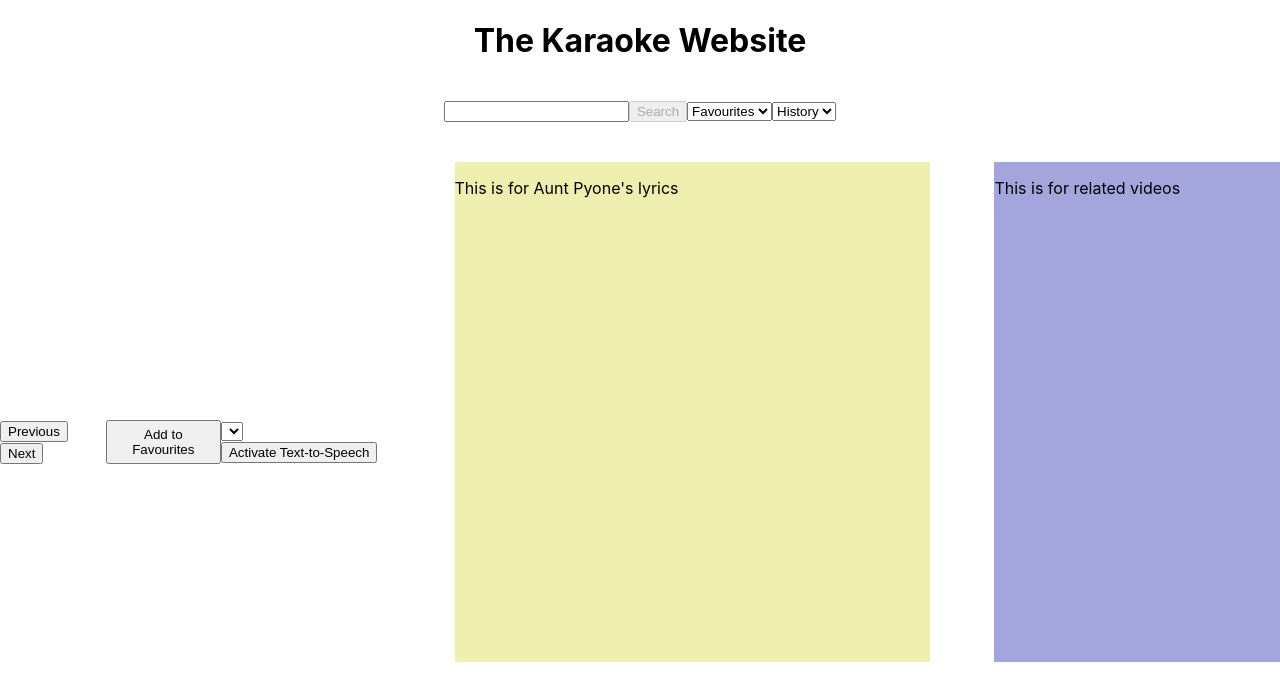
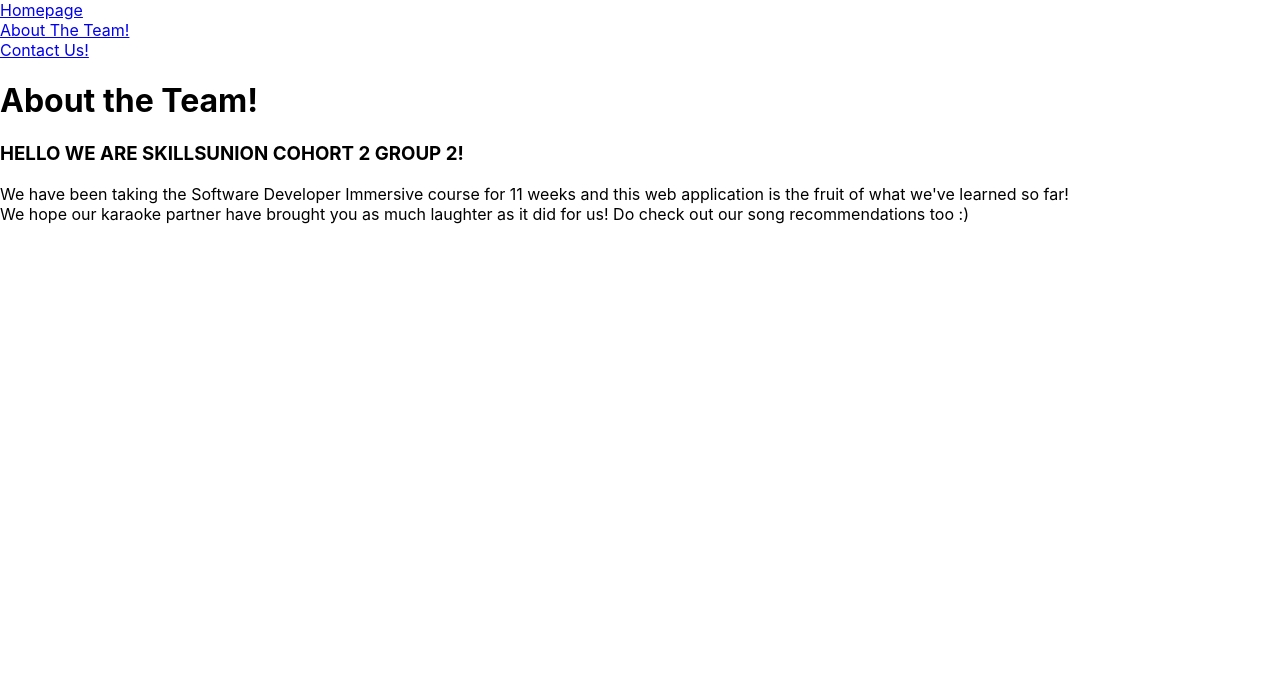
Before and after one commit to franpoh/groupproject1-karaoke, a React (Create React App) app in the folder project/: page /about-us in a window 1280 px wide. Shown: the top 700 px of the page. Built offline with nearby package versions, Linux system fonts and the light colour scheme.

Commit message:
Routing Commit
Routing added for Home, Contact Us, About Us. Main.js now displays SearchScreen fine.

Main.css also added but have not added any styling.

```diff
--- a/project/src/components/SearchScreen.js
+++ b/project/src/components/SearchScreen.js
@@ -1,12 +1,13 @@
 import React from "react";
 import "./SearchLayout.css";
-
+import { Routes, Route, Link } from "react-router-dom";
 import PrevNext from "./PrevNext.js";
 import updateList from "./list/UpdateList.js";
 import FavButton from "./list/FavButton.js";
 import Player from "./Player.js";
 import SelectList from "./list/SelectList.js";
 import HandleInput from "./HandleInput.js";
+import Main from "./routing/Main";
 
 class SearchScreen extends React.Component {
     constructor() {
@@ -94,6 +95,7 @@ class SearchScreen extends React.Component {
         const { history } = this.state;
 
         return (
+            <>
                 <div className="webpage">
                     <h1 id="header">The Karaoke Website</h1>
                     <div className="topnavbar">
@@ -150,6 +152,7 @@ class SearchScreen extends React.Component {
                         </div>
                     </div>
                 </div>
+            </>
         )
     }
 }
--- /dev/null
+++ b/project/src/components/routing/AboutUs.js
@@ -0,0 +1,21 @@
+import { Routes, Route, Link } from "react-router-dom";
+
+function AboutUs() {
+    return (
+        <>
+            <h1>About the Team!</h1>
+            <h3>
+                    HELLO WE ARE SKILLSUNION COHORT 2 GROUP 2!
+            </h3>
+            <p>
+                    We have been taking the Software Developer Immersive course for 11 weeks and
+                    this web application is the fruit of what we've learned so far!
+                    <br/>
+                    We hope our karaoke partner have brought you as much laughter as it did for us!
+                    Do check out our song recommendations too :)
+            </p>
+        </>
+    )
+}
+
+export default AboutUs;
--- /dev/null
+++ b/project/src/components/routing/ContactUs.js
@@ -0,0 +1,15 @@
+function ContactUs() {
+    return (
+        <>
+            <h3>Contact us here!</h3>
+            <form>
+                <input type='email' placeholder='Your Email Address'></input>
+                <br/>
+                <input type='textarea' placeholder ='Leave us a message'></input>
+                <input type ='submit'></input>
+            </form>
+        </>
+    )
+}
+
+export default ContactUs;
--- /dev/null
+++ b/project/src/components/routing/Main.js
@@ -0,0 +1,46 @@
+import React from "react";
+import {
+    BrowserRouter as Router,
+    Routes,
+    Route,
+    Link,
+  } from "react-router-dom";
+import SearchScreen from "../SearchScreen";
+import AboutUs from "./AboutUs";
+import ContactUs from "./ContactUs";
+
+  const Main = () => {
+    return(
+        <Router>
+            <div className="container">
+                <div className="menu">
+                    <div>
+                        <Link to="/">Homepage</Link>
+
+                        {/* Should I render <SearchScreen/> in Main.js? or is there another way to
+                        conditionally render the video, lyrics and related videos? */}
+                    </div>
+                    <div>
+                        <Link to="/about-us">About The Team!</Link>
+                    </div>
+                    <div>
+                        <Link to="/contact-us">Contact Us!</Link>
+                    </div>
+                </div>
+            </div>
+            <div className="content">
+                <Routes>
+                    <Route path = "/about-us" element = {<AboutUs/>}>
+                    </Route>
+                    <Route path = "/contact-us" element = {<ContactUs/>}>
+                    </Route>
+                    <Route path = "/" element = {<SearchScreen/>}>
+                    </Route>
+                </Routes>
+            </div>
+        </Router>
+    );
+  }
+
+
+  export default Main;
--- a/project/src/index.js
+++ b/project/src/index.js
@@ -3,10 +3,11 @@ import ReactDOM from 'react-dom';
 import './index.css';
 import SearchScreen from './components/SearchScreen';
 import reportWebVitals from './reportWebVitals';
+import Main from './components/routing/Main';
 
 ReactDOM.render(
   <React.StrictMode>
-    <SearchScreen />
+    <Main/>
   </React.StrictMode>,
   document.getElementById('root')
 );
```
Also changed, not shown: project/src/components/routing/Home.js (added), project/src/components/routing/Main.css (added). Lines whose indentation alone changed are shown as unchanged.
